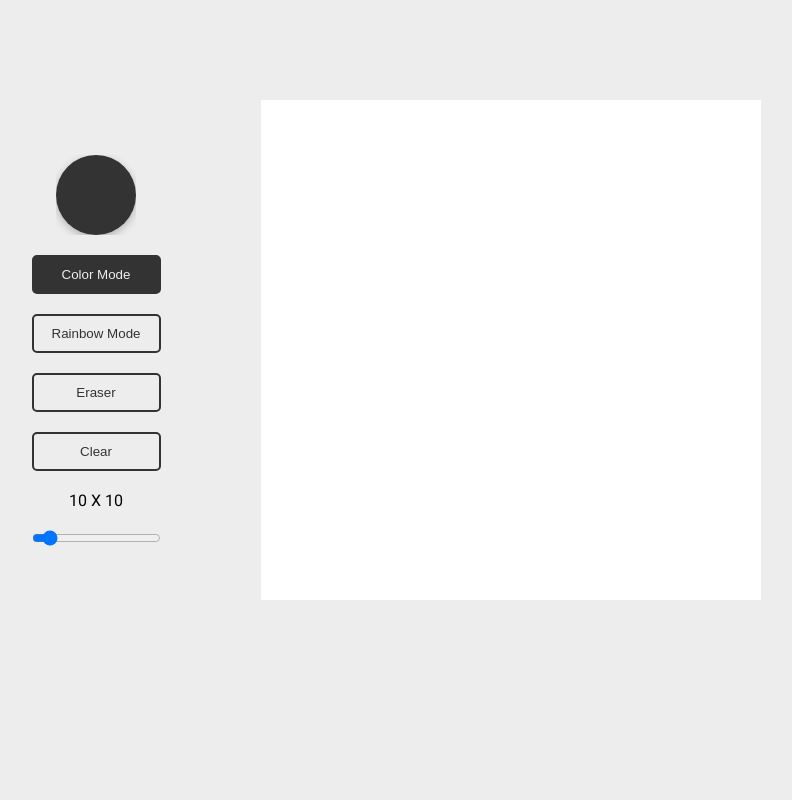
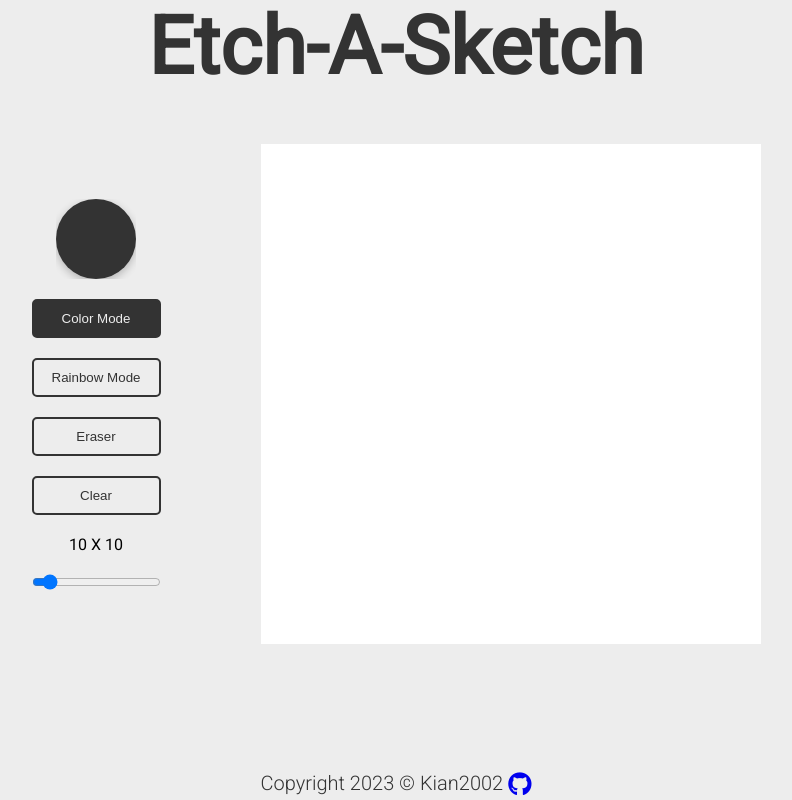
Before and after one commit to Kian2002/odin-etch-a-sketch, a plain HTML site: page index.html in a window 1280 px wide. Shown: the whole page, without its empty margins (244-1036 px from the left). Drawn offline with Linux system fonts and the light colour scheme.

Commit message:
add header and footer

```diff
--- a/app.js
+++ b/app.js
@@ -50,4 +50,8 @@ const sizeHandler = () => {
   makeRows(gridSize.value);
 };
 
+const date = new Date().getFullYear();
+
+document.getElementById("date").innerText = `Copyright ${date} \u00A9 Kian2002`;
+
 makeRows(gridSize.value);
--- a/index.html
+++ b/index.html
@@ -6,10 +6,14 @@
     <meta http-equiv="X-UA-Compatible" content="IE=edge">
     <meta name="viewport" content="width=device-width, initial-scale=1.0">
     <link rel="stylesheet" href="styles.css">
+    <script src="https://kit.fontawesome.com/a1f0c60f3b.js" crossorigin="anonymous"></script>
     <title>Etch-A-Sketch</title>
 </head>
 
 <body>
+    <header>
+        <h1>Etch-A-Sketch</h1>
+    </header>
     <div class="wrapper">
         <div class="selections">
             <input type="color" id="selections-color" value="#333333" />
@@ -23,9 +27,10 @@
         </div>
         <div id="container"></div>
     </div>
-
-
-
+    <footer>
+        <h2 id="date"></h2>
+        <a href="https://github.com/Kian2002/odin-etch-a-sketch" target="_blank" class="fa-brands fa-github fa-xl"></a>
+    </footer>
     <script src="app.js"></script>
 </body>
 
--- a/styles.css
+++ b/styles.css
@@ -18,12 +18,48 @@ body {
     background-color: var(--primary-color);
 }
 
+header {
+    display: flex;
+    justify-content: center;
+    align-items: center;
+}
+
+footer {
+    display: flex;
+    justify-content: center;
+    align-items: center;
+    gap: 5px;
+    position: absolute;
+    bottom: 5px;
+    width: 100%;
+}
+
+a {
+    text-decoration: none;
+}
+
+a:visited {
+    text-decoration: none;
+    color: var(--secondary-color);
+}
+
+h1 {
+    color: var(--secondary-color);
+    font-size: 80px;
+}
+
+h2 {
+    color: var(--secondary-color);
+    font-weight: 300;
+    font-size: 20px;
+}
+
 .wrapper {
     display: flex;
     justify-content: center;
     align-items: center;
     gap: 100px;
-    padding: 100px;
+    padding: 50px;
 }
 
 /* Selections section */
```
